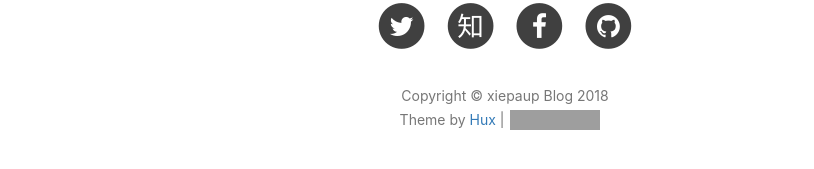
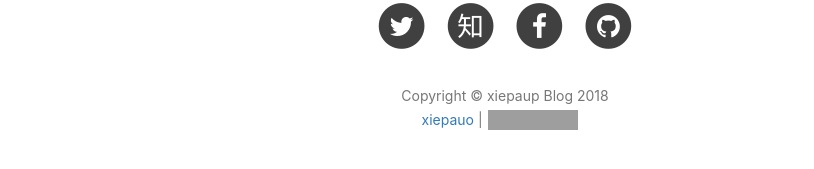
Before and after one commit to xiepaup/xiepaup.github.io, a Jekyll site: the page built from index.html, in a window 1280 px wide and 900 px high, scrolled down 2267 px. Shown: the part 677-846 px from the top of the window, without its empty margins (135-949 px from the left). Built offline with Jekyll 4.4.1, drawn with Linux system fonts in a browser that asks for light colours; nearby versions of some CDN libraries; the list of posts is cut into pages by our own code; comment, search, counter and statistics services are not loaded; grey boxes are pictures that could not be loaded.

Commit message:
modify fotter ,

```diff
--- a/_includes/footer.html
+++ b/_includes/footer.html
@@ -82,7 +82,7 @@
                 <p class="copyright text-muted">
                     Copyright &copy; {{ site.title }} {{ site.time | date: '%Y' }}
                     <br>
-                    Theme by <a href="http://huangxuan.me">Hux</a> |
+                    <a href="http://www.xiepaup.com">xiepauo</a> |
                     <iframe
                         style="margin-left: 2px; margin-bottom:-5px;"
                         frameborder="0" scrolling="0" width="100px" height="20px"
```
